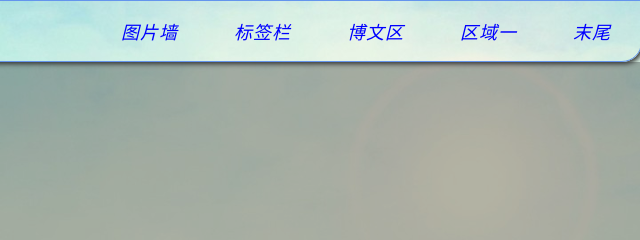
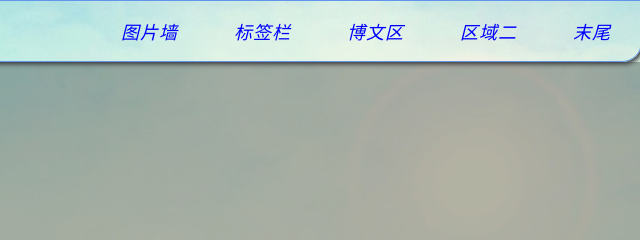
Before and after one commit to 251068550/251068550.github.io, a plain HTML site: page index.html in a window 1280 px wide. Shown: the top 240 px of the page, 640-1280 px from the left. Drawn offline with Linux system fonts and the light colour scheme.

Commit message:
测试提交

```diff
--- a/index.html
+++ b/index.html
@@ -24,7 +24,7 @@
                         <li><a href="#">图片墙</a></li>
                         <li><a href="#">标签栏</a></li>
                         <li><a href="#">博文区</a></li>
-                        <li><a href="#">区域一</a></li>
+                        <li><a href="#">区域二</a></li>
                         <li><a href="#foot">末尾</a></li>
                     </ul>
                 </div>
```
